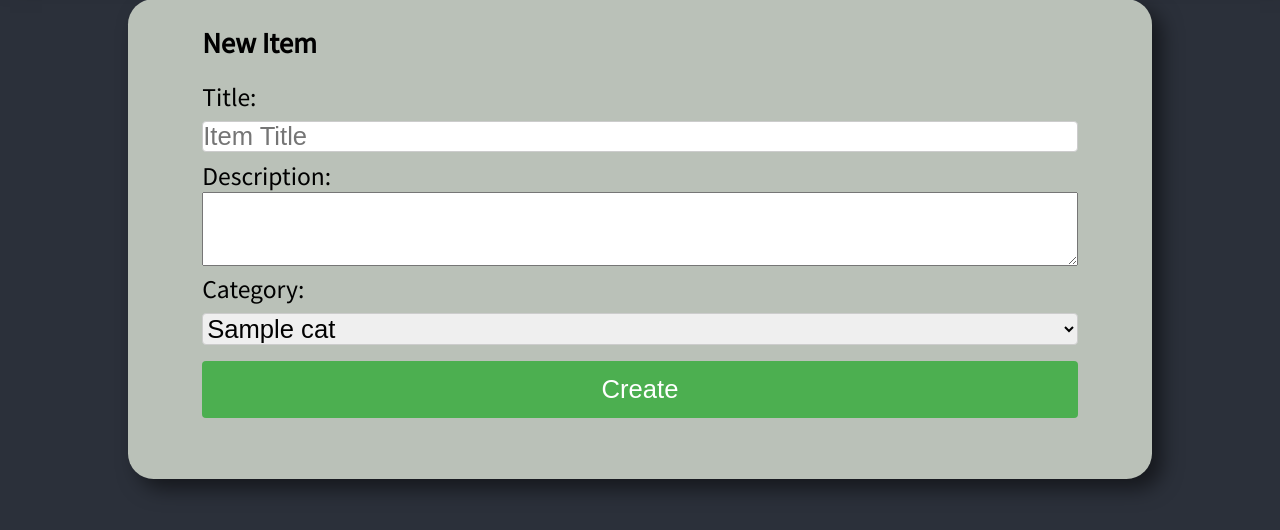
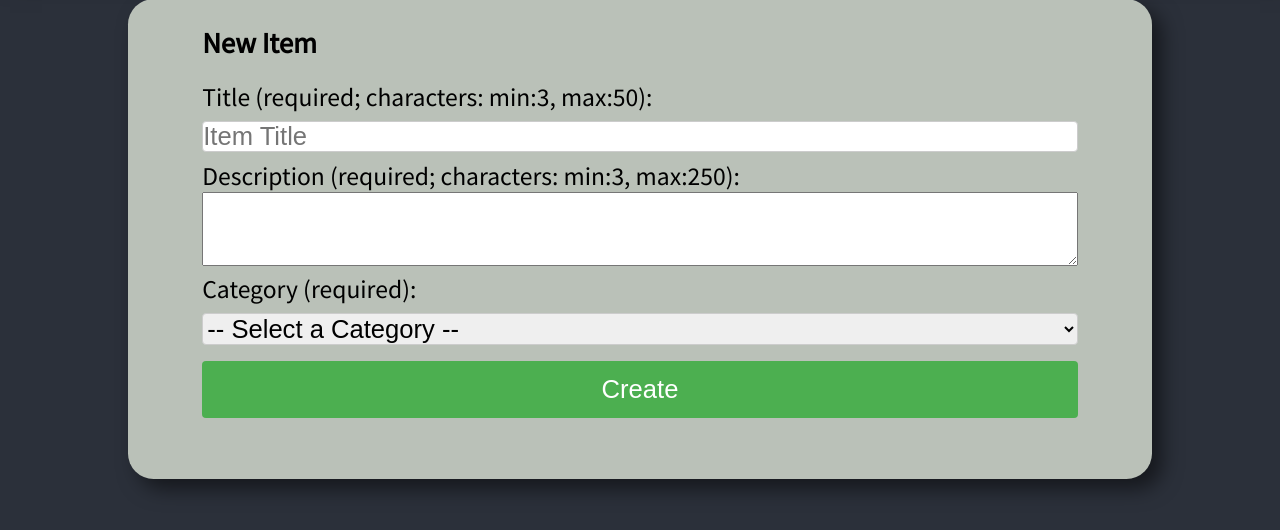
Before and after one commit to kvega/fswd-project4, a Flask app: template src/templates/newitem.html in a window 1280 px wide. Shown: the part 105-635 px from the top of the page. Run offline with Flask 2, Linux system fonts and the light colour scheme; the template is opened without the code that fills it: most values are stand-ins (such as "Sample title", 1, 10 or a date in 2020).

Commit message:
Add client side input validation for new item

```diff
--- a/src/templates/newitem.html
+++ b/src/templates/newitem.html
@@ -6,16 +6,17 @@
 {% block content %}
 <form action="{{url_for('createItem')}}" method="POST">
     <div class="form-group">
-        <label for="title">Title:</label>
-        <input type="text" maxlength="50" class="form-control" name="title" placeholder="Item Title">
+        <label for="title">Title (required; characters: min:3, max:50):</label>
+        <input type="text" maxlength="50" minlength="3" class="form-control" name="title" placeholder="Item Title" required aria-required="true">
 
-        <label for="description">Description:</label>
-        <textarea class="form-control" maxlength="250" rows="3" name="description"></textarea>
+        <label for="description">Description (required; characters: min:3, max:250):</label>
+        <textarea class="form-control" maxlength="250" minlength="3" rows="3" name="description" required aria-required="true"></textarea>
 
-        <label for="category">Category:</label>
-        <select name="category" id="category-select" class="form-control">
+        <label for="category">Category (required):</label>
+        <select name="category" id="category-select" class="form-control" required aria-required="true">
+            <option disabled selected value>-- Select a Category --</option>
             {% for category in categories %}
-                <option value="{{ category._id }}">{{ category.title }}</option>
+            <option value="{{ category._id }}">{{ category.title }}</option>
             {% endfor %}
         </select>
 
```
